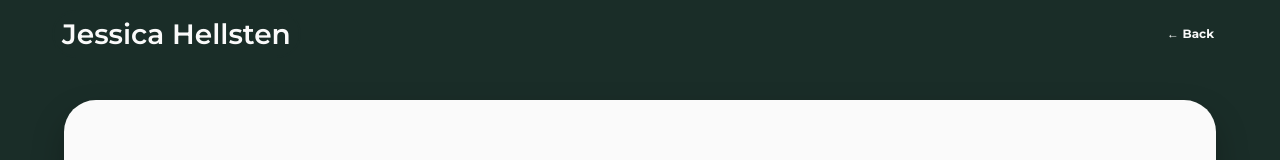
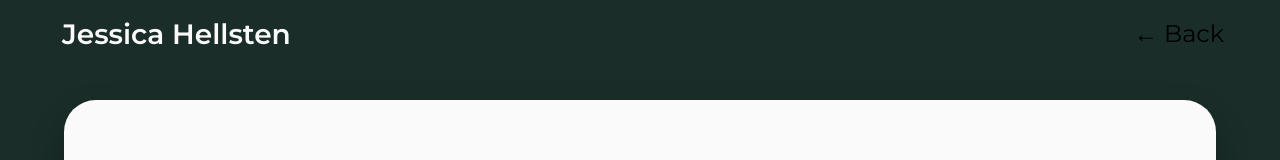
Before and after one commit to hellsten/jessicahellsten-website, a React (Vite) app: page /project/canhunt in a window 1280 px wide. Shown: the top 160 px of the page. Built offline with nearby package versions, Linux system fonts and the light colour scheme.

Commit message:
Fixed Navigation classes in ProjectPage

```diff
--- a/src/pages/ProjectPage/ProjectPage.jsx
+++ b/src/pages/ProjectPage/ProjectPage.jsx
@@ -1,6 +1,6 @@
 import { useParams, NavLink, useNavigate } from "react-router-dom";
 import { useEffect } from "react";
-import {  } from "react-router-dom";
+import {} from "react-router-dom";
 
 import "./ProjectPage.scss";
 import projects from "./../../assets/data/projects.js";
@@ -8,7 +8,6 @@ import projects from "./../../assets/data/projects.js";
 import Skills from "./../../components/Skills/Skills.jsx";
 
 function ProjectPage() {
-
   //Back button
   const navigate = useNavigate();
   const handleBack = () => {
@@ -30,7 +29,7 @@ function ProjectPage() {
 
   return (
     <>
-      <section className="projectPage" id="sectionOverview">
+      <section className="projectPage">
         <div className="projectPage__container">
           <section className="navigation" id="sectionNav">
             <nav className="navigation__container">
@@ -38,12 +37,8 @@ function ProjectPage() {
                 <NavLink to="/">Jessica Hellsten</NavLink>
               </div>
 
-        <div className="navigation__links navigation__desktop-on">
-          <NavLink
-            onClick={handleBack}
-          >
-              ← Back
-          </NavLink>
+              <div className="projectPage__navigation__links navigation__desktop-on">
+                <NavLink onClick={handleBack}>← Back</NavLink>
               </div>
             </nav>
           </section>
@@ -86,7 +81,7 @@ function ProjectPage() {
             </div>
           </section> */}
           <div className="projectPage__details">
-            <section className="projectPage__features" id="sectionFeatures">
+            <section className="projectPage__features">
               <div className="projectPage__features-container">
                 <div className="projectPage__features-title">Features</div>
                 <div className="projectPage__features-items">
@@ -104,7 +99,7 @@ function ProjectPage() {
               </div>
             </section>
           </div>
-          <section className="projectPage__screenshots" id="sectionScreenshots">
+          <section className="projectPage__screenshots">
             {projectItem.screenshots.map((screenshot, index) => (
               <div key={index} className="projectPage__screenshot-item">
                 <div className="projectPage__screenshot-item-title">
@@ -126,7 +121,7 @@ function ProjectPage() {
               </div>
             ))}
           </section>
-          <section className="projectPage__resources" id="sectionResources">
+          <section className="projectPage__resources">
             <div className="projectPage__resources-title">Resources</div>
             <div className="projectPage__resources-container">
               {projectItem.resources.map((resource, index) => (
--- a/src/pages/ProjectPage/ProjectPage.scss
+++ b/src/pages/ProjectPage/ProjectPage.scss
@@ -1,6 +1,6 @@
 @use "./../../styles/colors" as *;
 @use "./../../styles/mixins" as *;
-.navigation__links{
+.projectPage__navigation__links{
   display: flex;
   width: auto;
 }
```
Lines whose indentation alone changed are shown as unchanged.
